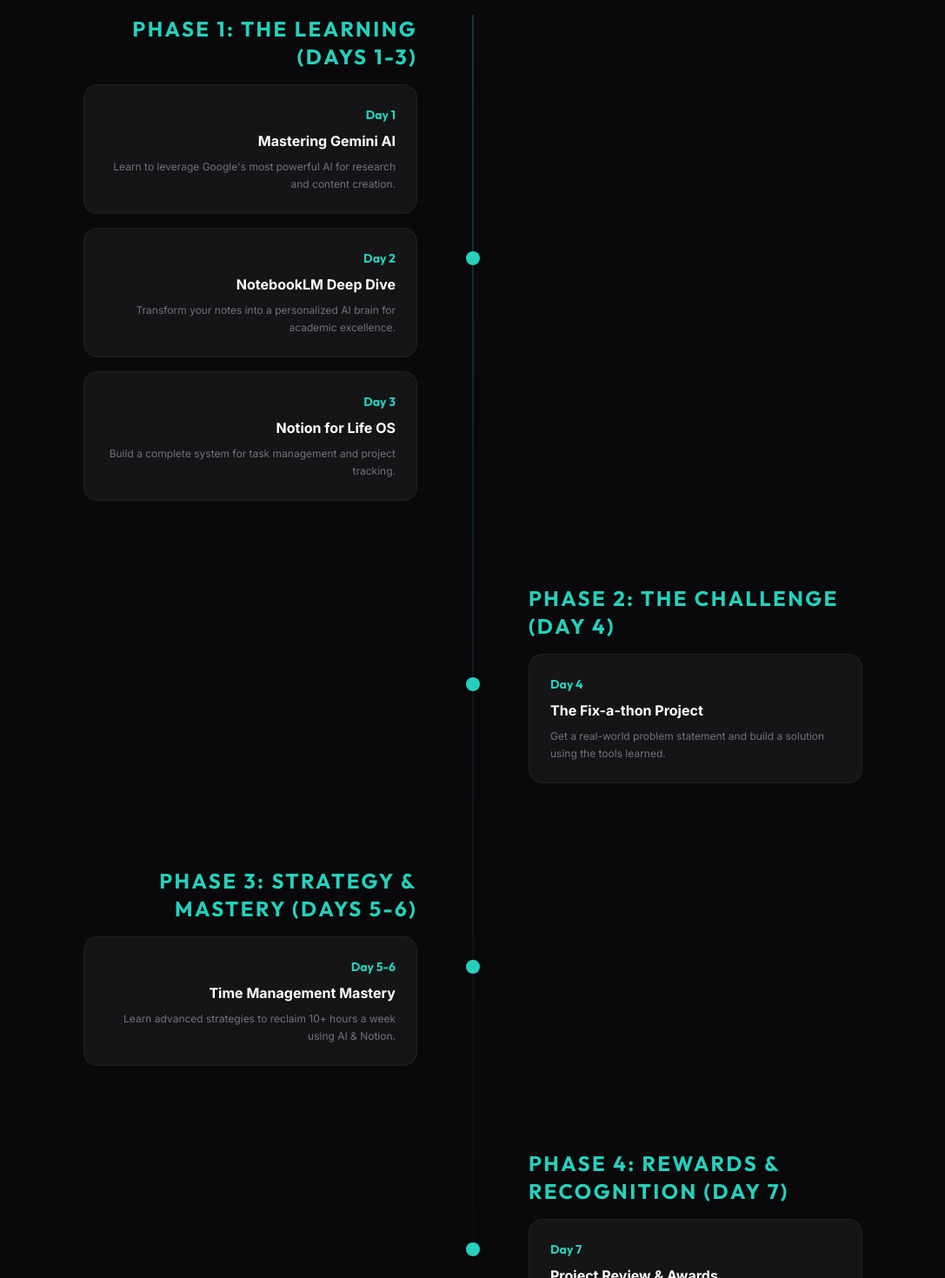
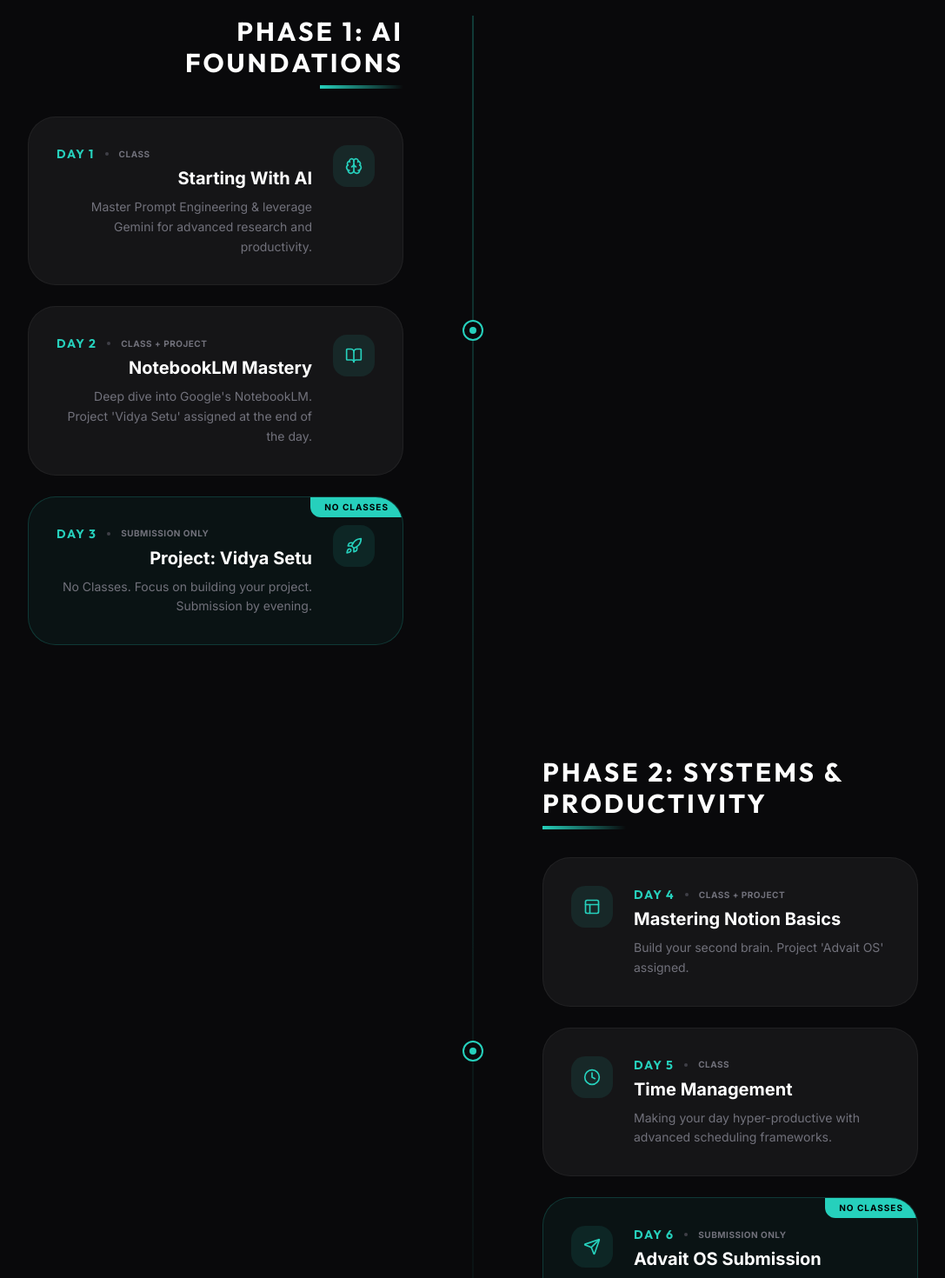
Before and after one commit to eduneticindia-pixel/eduneticindiafinal21, a React (Vite) app in the folder edunetic-india/: page /roadmap in a window 1280 px wide. Shown: the part 440-1910 px from the top of the page at 87% size, without its empty margins (96-1183 px from the left). Built offline with nearby package versions, Linux system fonts and the light colour scheme.

Commit message:
Update Roadmap.tsx

```diff
--- a/edunetic-india/src/pages/Roadmap.tsx
+++ b/edunetic-india/src/pages/Roadmap.tsx
@@ -1,32 +1,72 @@
 import { motion } from "motion/react";
-import { Award, CheckCircle2, ArrowRight } from "lucide-react";
+import { Award, CheckCircle2, ArrowRight, Brain, BookOpen, Rocket, Layout, Clock, Send, Trophy, Sparkles } from "lucide-react";
 
 export const RoadmapPage = () => {
   const roadmap = [
     {
-      phase: "Phase 1: The Learning (Days 1-3)",
+      phase: "Phase 1: AI Foundations",
       items: [
-        { day: "Day 1", title: "Mastering Gemini AI", desc: "Learn to leverage Google's most powerful AI for research and content creation." },
-        { day: "Day 2", title: "NotebookLM Deep Dive", desc: "Transform your notes into a personalized AI brain for academic excellence." },
-        { day: "Day 3", title: "Notion for Life OS", desc: "Build a complete system for task management and project tracking." }
+        {
+          day: "Day 1",
+          title: "Starting With AI",
+          desc: "Master Prompt Engineering & leverage Gemini for advanced research and productivity.",
+          icon: <Brain className="text-cyan-primary" size={20} />,
+          type: "Class"
+        },
+        {
+          day: "Day 2",
+          title: "NotebookLM Mastery",
+          desc: "Deep dive into Google's NotebookLM. Project 'Vidya Setu' assigned at the end of the day.",
+          icon: <BookOpen className="text-cyan-primary" size={20} />,
+          type: "Class + Project"
+        },
+        {
+          day: "Day 3",
+          title: "Project: Vidya Setu",
+          desc: "No Classes. Focus on building your project. Submission by evening.",
+          icon: <Rocket className="text-cyan-primary" size={20} />,
+          type: "Submission Only",
+          isSubmission: true
+        }
       ]
     },
     {
-      phase: "Phase 2: The Challenge (Day 4)",
+      phase: "Phase 2: Systems & Productivity",
       items: [
-        { day: "Day 4", title: "The Fix-a-thon Project", desc: "Get a real-world problem statement and build a solution using the tools learned." }
+        {
+          day: "Day 4",
+          title: "Mastering Notion Basics",
+          desc: "Build your second brain. Project 'Advait OS' assigned.",
+          icon: <Layout className="text-cyan-primary" size={20} />,
+          type: "Class + Project"
+        },
+        {
+          day: "Day 5",
+          title: "Time Management",
+          desc: "Making your day hyper-productive with advanced scheduling frameworks.",
+          icon: <Clock className="text-cyan-primary" size={20} />,
+          type: "Class"
+        },
+        {
+          day: "Day 6",
+          title: "Advait OS Submission",
+          desc: "No Classes. Finalize and submit your Advait OS project.",
+          icon: <Send className="text-cyan-primary" size={20} />,
+          type: "Submission Only",
+          isSubmission: true
+        }
       ]
     },
     {
-      phase: "Phase 3: Strategy & Mastery (Days 5-6)",
+      phase: "Phase 3: Recognition",
       items: [
-        { day: "Day 5-6", title: "Time Management Mastery", desc: "Learn advanced strategies to reclaim 10+ hours a week using AI & Notion." }
-      ]
-    },
-    {
-      phase: "Phase 4: Rewards & Recognition (Day 7)",
-      items: [
-        { day: "Day 7", title: "Project Review & Awards", desc: "Showcase your work. Win cash prizes, certificates, and premium access." }
+        {
+          day: "Day 7",
+          title: "Project Review & Awards",
+          desc: "Showcase your work. Win cash prizes, certificates, and premium access.",
+          icon: <Trophy className="text-cyan-primary" size={20} />,
+          type: "Grand Finale"
+        }
       ]
     }
   ];
@@ -50,8 +90,8 @@
             className="space-y-6"
           >
             <div className="inline-flex items-center gap-4 px-6 py-2 rounded-full bg-white/5 border border-white/10">
-              <span className="w-2 h-2 rounded-full bg-cyan-primary animate-pulse" />
-              <span className="text-[10px] font-black uppercase tracking-[0.4em] text-cyan-primary">The 4+2+1 Structure</span>
+              <Sparkles className="text-cyan-primary animate-pulse" size={16} />
+              <span className="text-[10px] font-black uppercase tracking-[0.4em] text-cyan-primary">The 7-Day Transformation</span>
             </div>
             <h1 className="text-6xl md:text-8xl font-display font-black text-white uppercase tracking-tighter leading-none">
               Campus Control <br />
@@ -61,34 +101,65 @@
         </div>
 
         {/* Roadmap with Line */}
-        <div className="max-w-4xl mx-auto relative">
+        <div className="max-w-5xl mx-auto relative">
           {/* Vertical Line */}
           <div className="absolute left-8 md:left-1/2 top-0 bottom-0 w-px bg-gradient-to-b from-cyan-primary/50 via-cyan-primary/20 to-transparent -translate-x-1/2 hidden md:block" />
 
-          <div className="space-y-24">
+          <div className="space-y-32">
             {roadmap.map((phase, idx) => (
               <div key={idx} className="relative">
-                <div className="flex flex-col md:flex-row items-center gap-8 md:gap-0">
+                <div className="flex flex-col md:flex-row items-center gap-12 md:gap-0">
                   {/* Phase Marker */}
-                  <div className="absolute left-8 md:left-1/2 -translate-x-1/2 w-4 h-4 rounded-full bg-cyan-primary z-10 hidden md:block" />
+                  <div className="absolute left-8 md:left-1/2 -translate-x-1/2 w-6 h-6 rounded-full bg-zinc-950 border-2 border-cyan-primary z-10 hidden md:flex items-center justify-center">
+                    <div className="w-2 h-2 rounded-full bg-cyan-primary animate-ping" />
+                  </div>
 
-                  <div className={`w-full md:w-1/2 ${idx % 2 === 0 ? 'md:pr-16 md:text-right' : 'md:pl-16 md:order-2'}`}>
+                  <div className={`w-full md:w-1/2 ${idx % 2 === 0 ? 'md:pr-20 md:text-right' : 'md:pl-20 md:order-2'}`}>
                     <motion.div
                       initial={{ opacity: 0, x: idx % 2 === 0 ? -30 : 30 }}
                       whileInView={{ opacity: 1, x: 0 }}
                       viewport={{ once: true }}
-                      className="space-y-4"
+                      className="space-y-8"
                     >
-                      <h3 className="text-2xl font-display font-black text-cyan-primary uppercase tracking-widest">
-                        {phase.phase}
-                      </h3>
-                      <div className="space-y-4">
+                      <div className={`flex flex-col ${idx % 2 === 0 ? 'md:items-end' : 'md:items-start'}`}>
+                        <h3 className="text-3xl font-display font-black text-white uppercase tracking-widest mb-2">
+                          {phase.phase}
+                        </h3>
+                        <div className="h-1 w-24 bg-gradient-to-r from-cyan-primary to-transparent" />
+                      </div>
+
+                      <div className="space-y-6">
                         {phase.items.map((item, i) => (
-                          <div key={i} className="p-6 rounded-2xl bg-white/5 border border-white/5 hover:border-cyan-primary/20 transition-all group">
-                            <div className="text-cyan-primary font-display font-black text-sm mb-2">{item.day}</div>
-                            <h4 className="text-white font-bold mb-2">{item.title}</h4>
-                            <p className="text-zinc-500 text-xs leading-relaxed">{item.desc}</p>
-                          </div>
+                          <motion.div
+                            key={i}
+                            whileHover={{ scale: 1.02 }}
+                            className={`p-8 rounded-[2rem] border transition-all group relative overflow-hidden ${
+                              item.isSubmission
+                              ? 'bg-cyan-primary/5 border-cyan-primary/20'
+                              : 'bg-white/5 border-white/5 hover:border-cyan-primary/20'
+                            }`}
+                          >
+                            {item.isSubmission && (
+                              <div className="absolute top-0 right-0 px-4 py-1 bg-cyan-primary text-black text-[10px] font-black uppercase tracking-widest rounded-bl-xl">
+                                No Classes
+                              </div>
+                            )}
+
+                            <div className={`flex items-start gap-6 ${idx % 2 === 0 ? 'md:flex-row-reverse' : 'flex-row'}`}>
+                              <div className="w-12 h-12 rounded-2xl bg-cyan-primary/10 flex items-center justify-center shrink-0 group-hover:bg-cyan-primary group-hover:text-black transition-all duration-500">
+                                {item.icon}
+                              </div>
+                              <div className={`flex-1 space-y-2 ${idx % 2 === 0 ? 'md:text-right' : 'text-left'}`}>
+                                <div className="flex items-center gap-3 mb-1 justify-start md:justify-start">
+                                  <span className="text-cyan-primary font-display font-black text-sm uppercase tracking-widest">{item.day}</span>
+                                  <span className="w-1 h-1 rounded-full bg-zinc-700" />
+                                  <span className="text-zinc-500 text-[10px] font-bold uppercase tracking-wider">{item.type}</span>
+                                </div>
+                                <h4 className="text-xl font-bold text-white group-hover:text-cyan-primary transition-colors">{item.title}</h4>
+                                <p className="text-zinc-500 text-sm leading-relaxed">{item.desc}</p>
+                              </div>
+                            </div>
+                          </motion.div>
                         ))}
                       </div>
                     </motion.div>
@@ -101,7 +172,7 @@
         </div>
 
         {/* Rewards Section */}
-        <section className="mt-32 max-w-4xl mx-auto">
+        <section className="mt-40 max-w-4xl mx-auto">
           <motion.div
             initial={{ opacity: 0, y: 30 }}
             whileInView={{ opacity: 1, y: 0 }}
@@ -145,6 +216,69 @@
             </div>
           </motion.div>
         </section>
+
+        {/* Mentor Section */}
+        <section className="mt-40 max-w-5xl mx-auto">
+          <div className="text-center mb-16">
+            <motion.div
+              initial={{ opacity: 0, y: 20 }}
+              whileInView={{ opacity: 1, y: 0 }}
+              viewport={{ once: true }}
+              className="space-y-4"
+            >
+              <div className="inline-flex items-center gap-4 px-6 py-2 rounded-full bg-white/5 border border-white/10">
+                <span className="w-2 h-2 rounded-full bg-cyan-primary animate-pulse" />
+                <span className="text-[10px] font-black uppercase tracking-[0.4em] text-cyan-primary">Meet Your Guide</span>
+              </div>
+              <h2 className="text-4xl md:text-7xl font-display font-black text-white uppercase tracking-tighter">
+                The <span className="text-transparent bg-clip-text bg-gradient-to-r from-cyan-primary to-blue-500">Mentor</span>
+              </h2>
+            </motion.div>
+          </div>
+
+          <motion.div
+            initial={{ opacity: 0, y: 40 }}
+            whileInView={{ opacity: 1, y: 0 }}
+            viewport={{ once: true }}
+            className="relative group"
+          >
+            <div className="absolute inset-0 bg-cyan-primary/10 blur-[120px] rounded-full opacity-0 group-hover:opacity-100 transition-opacity duration-700" />
+            <div className="relative glass p-8 md:p-16 rounded-[3rem] md:rounded-[4rem] border-white/5 overflow-hidden">
+              <div className="grid md:grid-cols-2 gap-12 items-center">
+                <div className="relative aspect-square rounded-[2rem] md:rounded-[3rem] overflow-hidden border border-white/10 shadow-2xl">
+                  <img
+                    src="https://i.ibb.co/RkdQ3XwN/Whats-App-Image-2026-03-17-at-4-26-17-PM.jpg"
+                    alt="Shivam Tiwari"
+                    className="w-full h-full object-cover transition-transform duration-700 group-hover:scale-105"
+                    referrerPolicy="no-referrer"
+                  />
+                  <div className="absolute inset-0 bg-gradient-to-t from-black/60 via-transparent to-transparent" />
+                </div>
+
+                <div className="space-y-8">
+                  <div className="space-y-4">
+                    <h3 className="text-4xl md:text-6xl font-display font-black text-white uppercase tracking-tighter leading-none">
+                      Shivam <br />
+                      <span className="text-cyan-primary">Tiwari</span>
+                    </h3>
+                    <div className="inline-flex px-4 py-1.5 rounded-full bg-cyan-primary/10 border border-cyan-primary/20 text-cyan-primary text-xs font-black uppercase tracking-widest">
+                      Founder & CEO, RESKOOLx
+                    </div>
+                  </div>
+
+                  <p className="text-zinc-400 text-lg leading-relaxed font-medium italic">
+                    "Our mission is to bridge the gap between traditional education and the demands of the 21st century. Through Campus Control, we're empowering students to master the tools that will define the future."
+                  </p>
+
+                  <div className="flex items-center gap-6">
+                    <div className="h-px flex-1 bg-white/10" />
+                    <div className="text-[10px] font-black uppercase tracking-[0.4em] text-zinc-600">Visionary Leader</div>
+                  </div>
+                </div>
+              </div>
+            </div>
+          </motion.div>
+        </section>
       </div>
     </div>
   );
```
